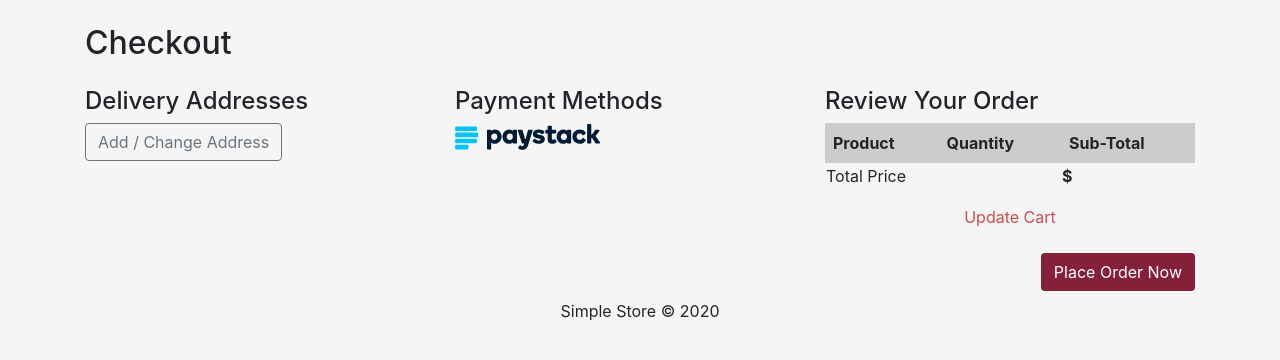
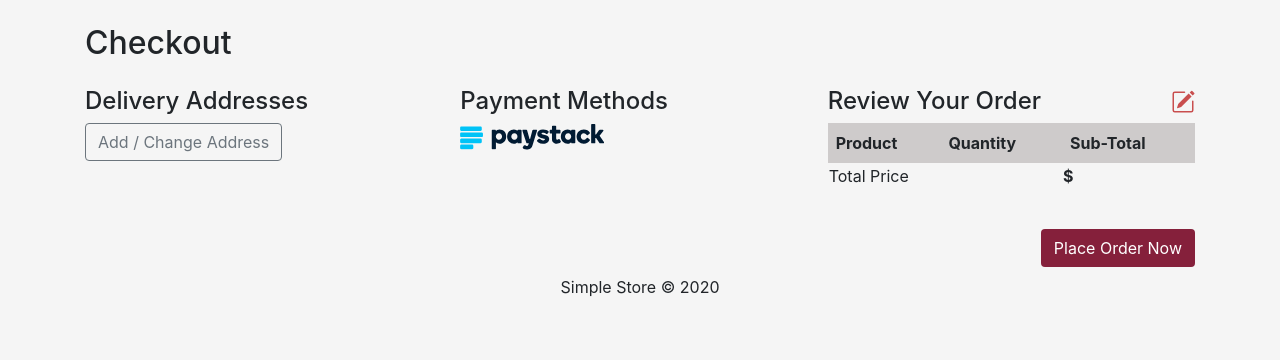
Before and after one commit to Japhethca/simple_store, a Django app: template templates/store/pages/checkout.html in a window 1280 px wide. Shown: the part 91-451 px from the top of the page. Run offline with Django 3.2, Linux system fonts and the light colour scheme; the template is opened without the code that fills it, so the values that code supplies are empty; some libraries are stand-ins or nearby versions.

Commit message:
update template title and styles

```diff
--- a/templates/store/pages/checkout.html
+++ b/templates/store/pages/checkout.html
@@ -22,7 +22,7 @@
     {% csrf_token %}
     <div class="checkout-sections row">
 
-      <section class="ss__checkout-address col-sm pr-0 pl-0">
+      <section class="ss__checkout-address col-sm pr-0 pl-0 mr-md-2">
         <h4>Delivery Addresses</h4>
         <div>
           {% if default_address %}
@@ -42,7 +42,7 @@
         {% for radio in payment_form.payment_method %}
         <div>{{radio}}</div>
         {% endfor %}
-        <svg class='d-inline' fill="none" xmlns="http://www.w3.org/2000/svg" viewBox="0 0 400 28">
+        <svg fill="none" xmlns="http://www.w3.org/2000/svg" viewBox="0 0 400 28">
           <defs></defs>
           <g clip-path="url(#clip0)">
             <path
@@ -61,7 +61,17 @@
       </section>
 
       <section class="ss__checkout-cart pr-0 pl-0 col-sm  mt-5 mt-sm-0">
-        <h4>Review Your Order</h4>
+        <h4>Review Your Order
+          <a class="update-btn float-right" href="{% url 'cart' %}">
+            <svg width="1em" height="1em" viewBox="0 0 16 16" class="bi bi-pencil-square" fill="currentColor"
+              xmlns="http://www.w3.org/2000/svg">
+              <path
+                d="M15.502 1.94a.5.5 0 0 1 0 .706L14.459 3.69l-2-2L13.502.646a.5.5 0 0 1 .707 0l1.293 1.293zm-1.75 2.456l-2-2L4.939 9.21a.5.5 0 0 0-.121.196l-.805 2.414a.25.25 0 0 0 .316.316l2.414-.805a.5.5 0 0 0 .196-.12l6.813-6.814z" />
+              <path fill-rule="evenodd"
+                d="M1 13.5A1.5 1.5 0 0 0 2.5 15h11a1.5 1.5 0 0 0 1.5-1.5v-6a.5.5 0 0 0-1 0v6a.5.5 0 0 1-.5.5h-11a.5.5 0 0 1-.5-.5v-11a.5.5 0 0 1 .5-.5H9a.5.5 0 0 0 0-1H2.5A1.5 1.5 0 0 0 1 2.5v11z" />
+            </svg>
+          </a>
+        </h4>
         <table class='cart-items-table w-100'>
           <thead>
             <th>Product</th>
@@ -85,9 +95,6 @@
             </tr>
           </tbody>
         </table>
-        <div class="w-100 d-flex justify-content-center">
-          <a class="update-btn" href="{% url 'cart' %}">Update Cart</a>
-        </div>
       </section>
 
     </div>
--- a/templates/store/pages/customer-address.html
+++ b/templates/store/pages/customer-address.html
@@ -6,7 +6,7 @@
 {% endblock title %}
 
 {% block extra_css %}
-<link rel="stylesheet" href="{% static "css/customer-address.css" %}">
+<link rel="stylesheet" href="{% static "css/accounts.css" %}">
 {% endblock extra_css %}
 {% block profile_view %}
 
@@ -40,7 +40,6 @@
   <div>
     You have not added a delivery address, please <a class="text-primary"
       href="{% url 'customer-address-new' %}">add</a> one.
-
   </div>
   {% endfor %}
 </section>
--- a/templates/store/pages/customer-favorites.html
+++ b/templates/store/pages/customer-favorites.html
@@ -5,8 +5,8 @@
 {% endblock title %}
 
 {% block profile_view %}
-<h4>Customer Favorites</h4>
+<h4>Your Favorites</h4>
 <div>
-    <p>You have not added any to your favorites</p>
+  <p>You have not added any to your favorites</p>
 </div>
 {% endblock profile_view %}
--- a/templates/store/pages/customer-reviews.html
+++ b/templates/store/pages/customer-reviews.html
@@ -5,8 +5,8 @@
 {% endblock title %}
 
 {% block profile_view %}
-<h4>Customer Reviews</h4>
+<h4>Your Reviews</h4>
 <div>
-    <p>You have not reviewed any product.</p>
+  <p>You have not reviewed any product.</p>
 </div>
 {% endblock profile_view %}
--- a/templates/store/profile-base.html
+++ b/templates/store/profile-base.html
@@ -11,7 +11,7 @@
   <div class="col-md-3">
     {% include 'store/fragments/_profile-sidebar.html' %}
   </div>
-  <div class="col-md-7 col-sm mt-4 mt-md-0">
+  <div class="profile-view col-md-9 col-sm mt-4 mt-md-0">
     {% block profile_view %}
     {% endblock profile_view %}
   </div>
```
Also changed, not shown: templates/store/pages/cart.html (+9 -8 lines), templates/store/pages/customer-profile.html (+4 -4 lines). Lines whose indentation alone changed are shown as unchanged.
